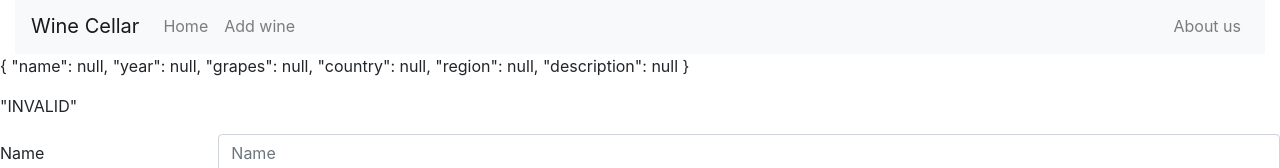
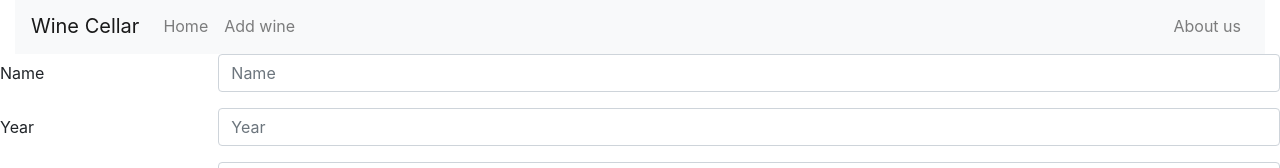
Before and after one commit to Scribtor/ngV2, an Angular app: page /wines/add in a window 1280 px wide. Shown: the part 302-470 px from the top of the page. Built offline with nearby package versions, Linux system fonts and the light colour scheme.

Commit message:
PosklanjaniLogovi.SkinutaViškaInterpolacija

```diff
--- a/src/app/wine/edit-wine/edit-wine.component.html
+++ b/src/app/wine/edit-wine/edit-wine.component.html
@@ -1,5 +1,5 @@
-<p>{{ vinoForm.value | json }}</p>
-<p>{{ vinoForm.status | json }}</p>
+<!-- <p>{{ vinoForm.value | json }}</p> -->
+<!-- <p>{{ vinoForm.status | json }}</p> -->
 <form [formGroup]="vinoForm" (submit)="onSubmit()" novalidate>
 	<div class="form-group row">
 		<label for="name" class="col-2 col-form-label">Name</label>
--- a/src/app/wine/edit-wine/edit-wine.component.ts
+++ b/src/app/wine/edit-wine/edit-wine.component.ts
@@ -81,7 +81,7 @@ export class EditWineComponent implements OnInit,OnDestroy {
       err => { },
       () => {
         this.rt.navigate(['']);
-        console.log('evo neki tekst za POST');
+        // console.log('evo neki tekst za POST');
             });
   }
 
@@ -92,7 +92,7 @@ export class EditWineComponent implements OnInit,OnDestroy {
       err => { },
       () => {
         this.rt.navigate(['']);
-        console.log('evo neki tekst za PUT');
+        // console.log('evo neki tekst za PUT');
             });
   }
 
--- a/src/app/wine/services/served-wine.service.ts
+++ b/src/app/wine/services/served-wine.service.ts
@@ -26,7 +26,7 @@ export class ServedWineService {
                            .set('filter',p.filter && JSON.stringify(p.filter) || "")
       }
     }
-    console.log(qP);
+    // console.log(qP);
     return this.http.get(baseUrl,qP).pipe(map( x=> { return new WineSearchResult(x)}));
   }//dobavljanje radi
   // Izmenio da prima parametre za server, ne razumem odakle sve ove konstrukcije
--- a/src/app/wine/table/table.component.ts
+++ b/src/app/wine/table/table.component.ts
@@ -27,7 +27,7 @@ export class TableComponent implements OnInit {
       x=> {this.vinoDel.emit(x._id)},
       err =>{},
       ()=>{
-        console.log('evo neki tekst za DELETE');
+        // console.log('evo neki tekst za DELETE');
          });
     // this.javiPromenuElem.emit(this.wsL.vratiSve().length);
   }
--- a/src/app/wine/wine-list/wine-list.component.ts
+++ b/src/app/wine/wine-list/wine-list.component.ts
@@ -82,7 +82,7 @@ export class WineListComponent implements OnInit,OnDestroy {
   {
     // console.log(p);
 
-    console.log(`Javljeno da je novi broj elemenata ${p}`);
+    // console.log(`Javljeno da je novi broj elemenata ${p}`);
     this.brojElemenataPoStranici=Number(p);
     this.izmeniStranuPaginacije(1);
   }
@@ -101,13 +101,13 @@ export class WineListComponent implements OnInit,OnDestroy {
                },
       () => {
         this.izmeniBrojElemenataPoStrani(this.poslatLimit);
-        console.log(`Dobio sam sa servera ${this.ListaVina.length} komada vina `);
+        // console.log(`Dobio sam sa servera ${this.ListaVina.length} komada vina `);
        },
     );
   }
   ngOnInit(): void {
     this.refreshList();
-    console.log(`Dobio sam sa servera ${this.ListaVina.length} komada vina `);
+    // console.log(`Dobio sam sa servera ${this.ListaVina.length} komada vina `);
   }
   ngOnDestroy (): void
   {
```
